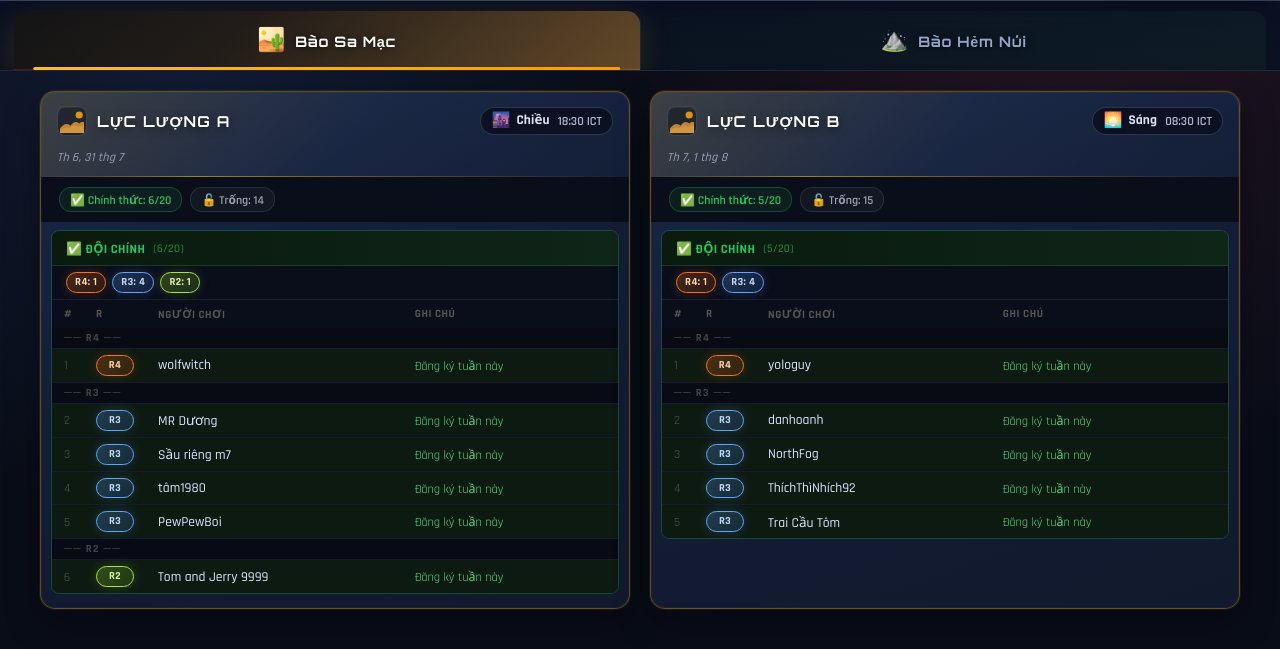
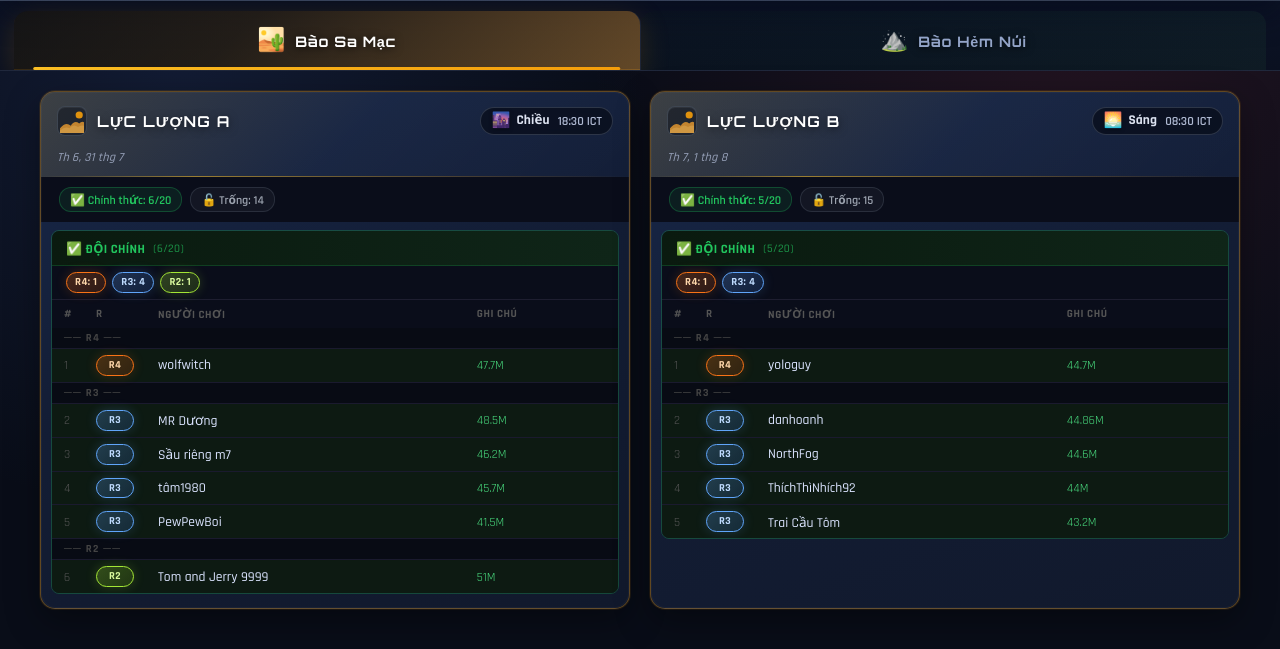
Before and after one commit to cvuong233/agent-presentation, a plain HTML site: page lastwar/lineup.html in a window 1280 px wide. Shown: the part 75-724 px from the top of the page. Drawn offline with Linux system fonts and the light colour scheme.

Commit message:
Show squad power in note column; fallback to reason if no power

```diff
--- a/lastwar/lineup.html
+++ b/lastwar/lineup.html
@@ -894,7 +894,7 @@ function buildTable(players, section, startNum) {
       <td class="num">${prefix}</td>
       <td><span class="rank-badge ${p.r.toLowerCase()}">${p.r}</span></td>
       <td class="player-name">${p.name}</td>
-      <td class="reason ${reasonClass(p, section)}">${localizeReason(p.reason)}</td>
+      <td class="reason ${reasonClass(p, section)}">${p.power != null ? p.power + 'M' : localizeReason(p.reason)}</td>
     </tr>`;
   }
   html += '</tbody></table>';
```
